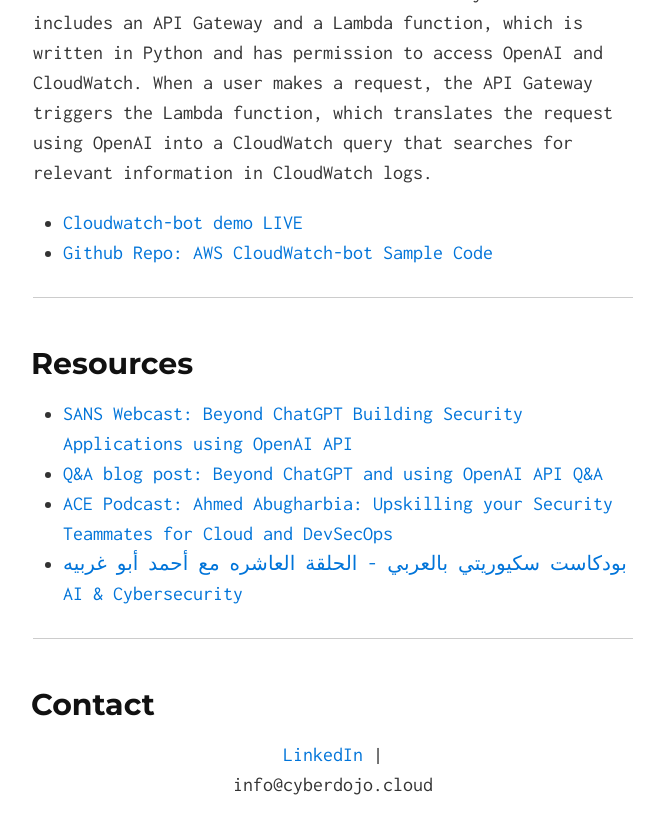
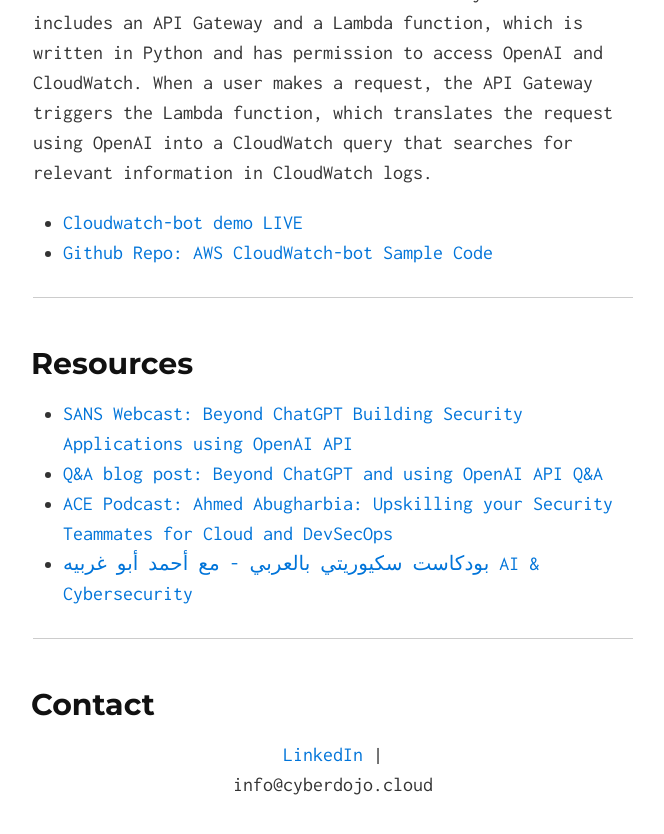
Before and after one commit to Ahmed-AG/cyberdojo-page, a Jekyll site: the page built from index.md, in a window 1280 px wide and 900 px high, scrolled down 1083 px. Shown: the top 834 px of the window, without its empty margins (307-971 px from the left). Built offline with Jekyll 4.4.1, drawn with Linux system fonts in a browser that asks for light colours.

Commit message:
Update page

```diff
--- a/index.md
+++ b/index.md
@@ -47,7 +47,7 @@
 - [SANS Webcast: Beyond ChatGPT Building Security Applications using OpenAI API](https://www.youtube.com/watch?v=Dcj2bLrgemw){:target="_blank"}
 - [Q&A blog post: Beyond ChatGPT and using OpenAI API Q&A](https://www.sans.org/blog/how-to-build-ai-powered-cybersecurity-applications/){:target="_blank"}
 - [ACE Podcast: Ahmed Abugharbia: Upskilling your Security Teammates for Cloud and DevSecOps](https://www.sans.org/podcasts/cloud-ace/ahmed-abugharbia-upskilling-your-security-teammates-for-cloud-and-devsecops-10/){:target="_blank"}
-- [بودكاست سكيوريتي بالعربي - الحلقة العاشره مع أحمد أبو غربيه AI & Cybersecurity ](https://open.spotify.com/show/4SEZywCqLqOInZtVy2kqHY)
+- [بودكاست سكيوريتي بالعربي - مع أحمد أبو غربيه AI & Cybersecurity ](https://open.spotify.com/show/4SEZywCqLqOInZtVy2kqHY)
 
 ---
 
```
